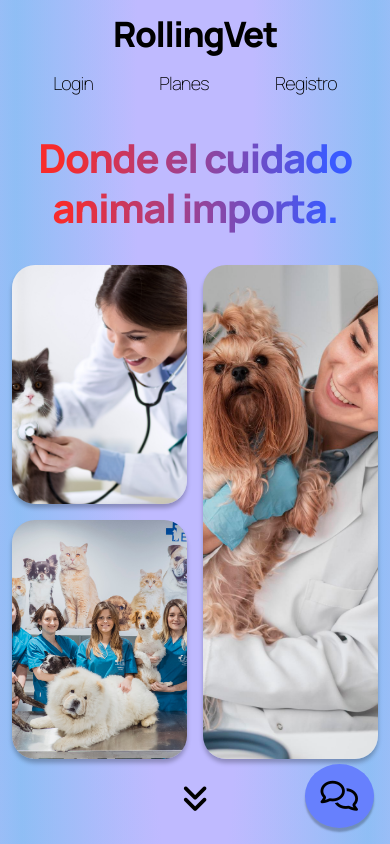
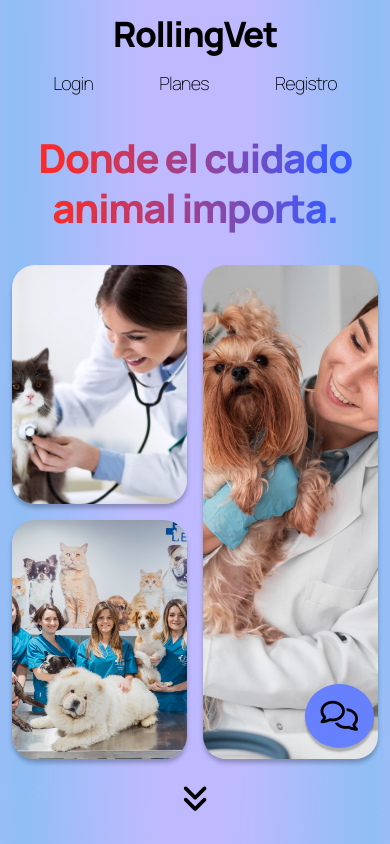
Before and after one commit to ezeamin/rollingVet, a React (Create React App) app: page / in a window 390 px wide. Shown: the top 844 px of the page. Built offline with nearby package versions, Linux system fonts and the light colour scheme; no server answers.

Commit message:
modifico fab de contacto

```diff
--- a/src/App.css
+++ b/src/App.css
@@ -70,6 +70,6 @@
 
   .fab-contacto{
     right: 1rem;
-    bottom: 1rem;
+    bottom: 6rem;
   }
 }
```
